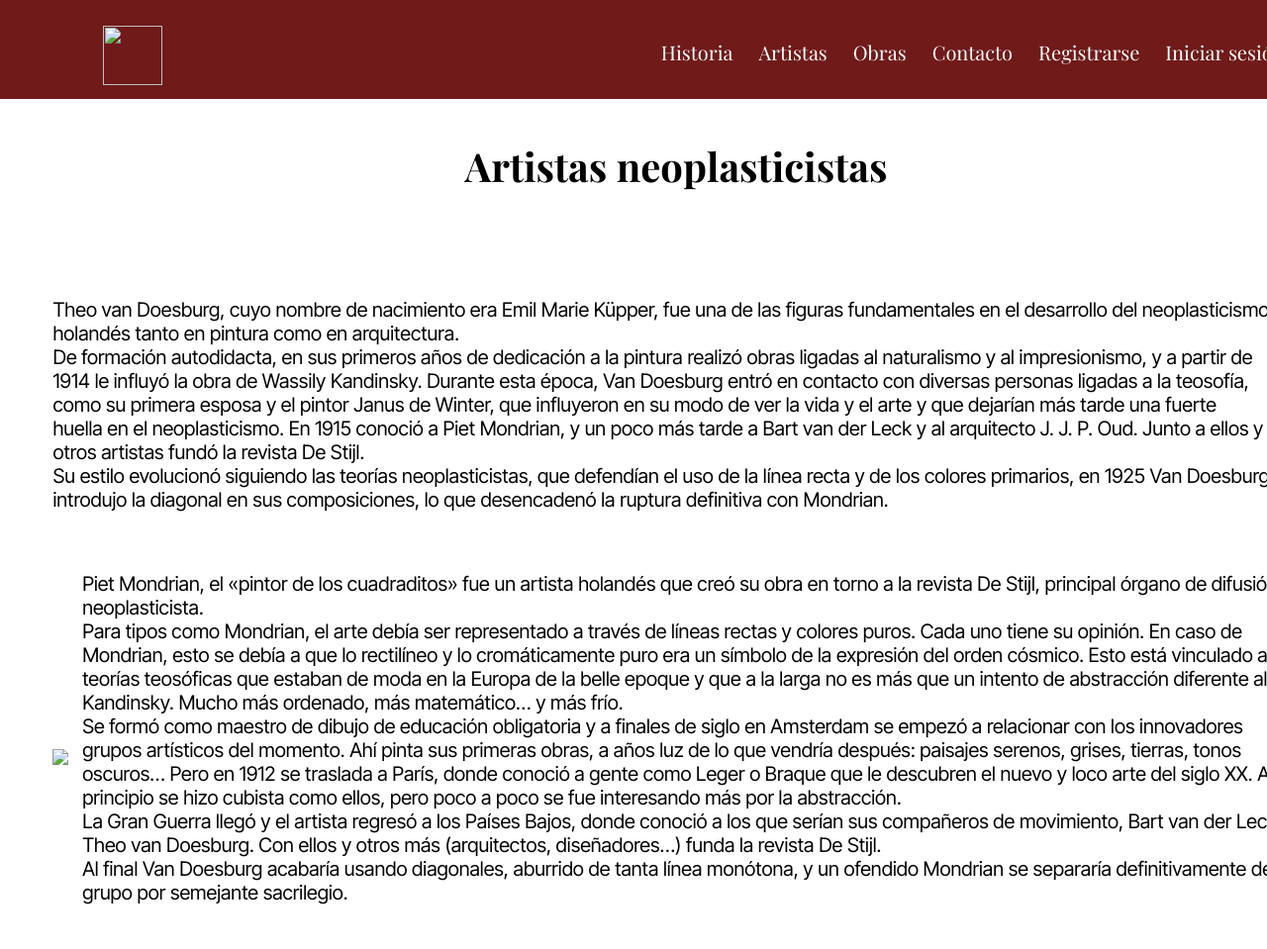
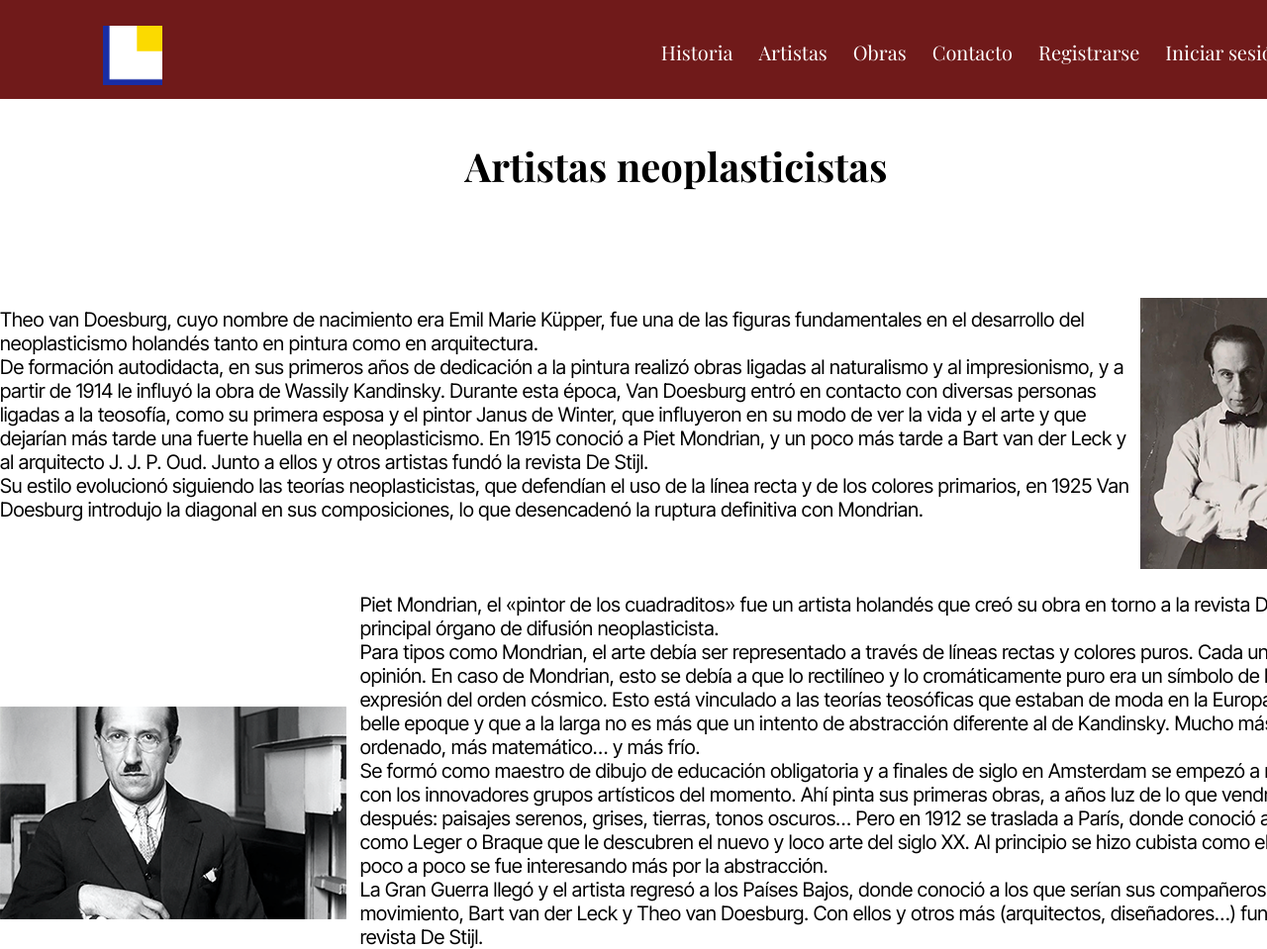
Before and after one commit to MJSabanes/Sitio-para-PHP, a plain HTML site: page artistas.html in a window 1280 px wide. Shown: the top 959 px of the page at 99% size. Drawn offline with nearby package versions, Linux system fonts and the light colour scheme; files that its build step writes are made by us from their sources; files whose address does not match are found by name; a web font is replaced by a local one.

Commit message:
Update artistas.html

```diff
--- a/artistas.html
+++ b/artistas.html
@@ -3,7 +3,7 @@
 <head>
 <meta charset="utf-8">
 <title>Artistas</title>
-<link rel="stylesheet" type="text/css" href="css/style.css">
+<link rel="stylesheet" type="text/css" href="style.css">
 <script src="https://cdn.jsdelivr.net/npm/jquery@3.5.1/dist/jquery.min.js"></script>
 <link rel="stylesheet" href="https://cdn.jsdelivr.net/gh/fancyapps/fancybox@3.5.7/dist/jquery.fancybox.min.css" />
 <script src="https://cdn.jsdelivr.net/gh/fancyapps/fancybox@3.5.7/dist/jquery.fancybox.min.js"></script>
@@ -13,7 +13,7 @@
 <header>
 	<nav>
 	<div id="menu">
-	<div > <a href="index.html"><img src="imagenes/logo.png" id="logo"></a></div>
+	<div > <a href="index.html"><img src="logo.png" id="logo"></a></div>
 	<ul>
 		<li><a href="x"> Iniciar sesión</a></li>
 	<li><a href="x"> Registrarse</a></li>
@@ -44,12 +44,12 @@ el uso de la línea recta y de los colores primarios, en 1925 Van Doesburg
 introdujo la diagonal en sus composiciones, lo que desencadenó
 la ruptura definitiva con Mondrian.</p>
 
-<a data-fancybox="gallery" href="imagenes/art1.png"><img src="imagenes/art1ch.png"></a>
+<a data-fancybox="gallery" href="art1.png"><img src="art1ch.png"></a>
 
 <br>
 </div>
 <div id="img2">
-<a data-fancybox="gallery" href="imagenes/art2.png"><img src="imagenes/art2ch.png"></a>
+<a data-fancybox="gallery" href="art2.png"><img src="art2ch.png"></a>
 <p>Piet Mondrian,
 el «pintor de los cuadraditos» fue un artista holandés que creó su obra en torno a la revista De Stijl, principal órgano de difusión neoplasticista.
 <br>
```
